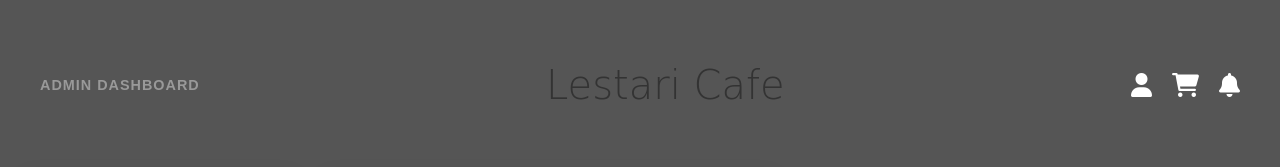
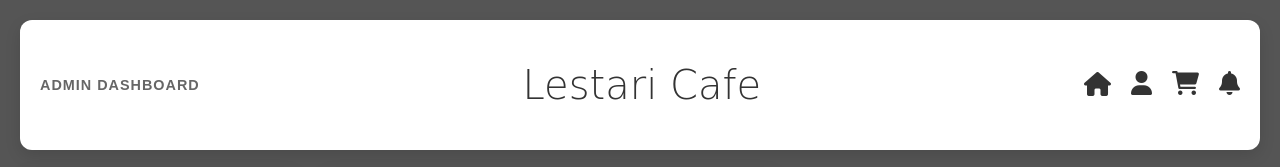
Before and after one commit to LuqmanHakim-DX/Cafe-Lestari-System, a website: page screens/admin.html in a window 1280 px wide. Shown: the top 167 px of the page. Drawn offline with Linux system fonts and the light colour scheme; no server answers; sample sign-in values are in the browser's storage.

Commit message:
Add header and icon to dashboard

```diff
--- a/screens/admin.html
+++ b/screens/admin.html
@@ -18,12 +18,14 @@
             justify-content: space-between;
             align-items: center;
             padding: 15px 20px;
-            background: #555;
+            background: #fff;
             margin-bottom: 20px;
+            border-radius: 12px;
+            box-shadow: 0 6px 16px rgba(0,0,0,0.12);
         }
 
         .admin-label {
-            color: #999;
+            color: #666;
             font-size: 0.9rem;
             font-weight: 600;
             letter-spacing: 1px;
@@ -41,16 +43,23 @@
         .admin-icons {
             display: flex;
             gap: 20px;
-            color: white;
+            color: #333;
             font-size: 1.5rem;
         }
 
-        .admin-icons i {
+        .admin-icons a {
+            color: #333;
+            text-decoration: none;
+        }
+
+        .admin-icons i,
+        .admin-icons a {
             cursor: pointer;
             transition: 0.3s;
         }
 
-        .admin-icons i:hover {
+        .admin-icons i:hover,
+        .admin-icons a:hover {
             opacity: 0.7;
         }
 
@@ -282,6 +291,7 @@
         <div class="admin-label">ADMIN DASHBOARD</div>
         <h1 class="admin-title">Lestari Cafe</h1>
         <div class="admin-icons">
+            <a href="homepage.html" aria-label="Go to home screen"><i class="fas fa-house"></i></a>
             <i class="fas fa-user" onclick="window.location.href='profile.html'"></i>
             <i class="fas fa-shopping-cart"></i>
             <i class="fas fa-bell"></i>
```
